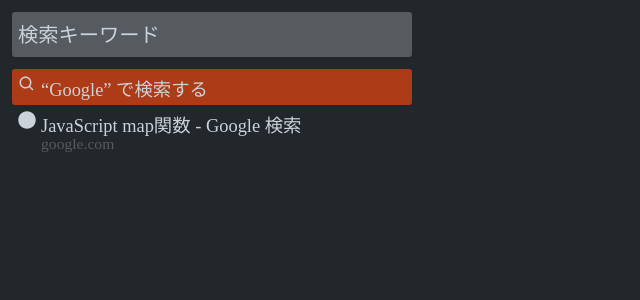
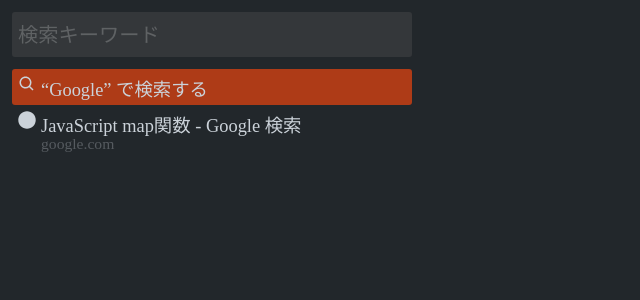
Before and after one commit to Garnet3106/choco, a React (Vite) app: page / in a window 1280 px wide. Shown: the top 300 px of the page, without its empty margins (0-640 px from the left). Built offline with nearby package versions, Linux system fonts and the light colour scheme.

Commit message:
Fix colors

```diff
--- a/src/components/Search/Search.css
+++ b/src/components/Search/Search.css
@@ -3,7 +3,7 @@
 }
 
 .search-bar {
-  background-color: var(--light-gray-color);
+  background-color: var(--dark-gray-color);
   border: none;
   border-radius: var(--border-radius);
   box-sizing: border-box;
@@ -15,7 +15,7 @@
 }
 
 .search-bar::placeholder {
-  color: var(--white-color);
+  color: #5f6264;
 }
 
 .search-results {
--- a/src/components/Search/Search.tsx
+++ b/src/components/Search/Search.tsx
@@ -1,6 +1,6 @@
+import './Search.css';
 import { useEffect, useState } from 'react';
 import { SearchItem, SearchItemType } from '../../common/search';
-import './Search.css';
 import SearchResultItem from './SearchResultItem/SearchResultItem';
 
 export default function Search() {
--- a/src/components/Search/SearchResultItem/SearchResultItem.css
+++ b/src/components/Search/SearchResultItem/SearchResultItem.css
@@ -11,6 +11,14 @@
   background-color: var(--dark-gray-color);
 }
 
+.search-result-item-selected {
+  background-color: var(--main-color);
+}
+
+.search-result-item-selected:hover {
+  background-color: var(--main-color);
+}
+
 .search-result-item-content {
   display: flex;
   flex-direction: column;
@@ -21,3 +29,8 @@
   font-size: 85%;
   margin-top: -2px;
 }
+
+.search-result-item-selected
+.search-result-item-caption {
+  color: var(--light-main-color);
+}
--- a/src/components/Search/SearchResultItem/SearchResultItem.tsx
+++ b/src/components/Search/SearchResultItem/SearchResultItem.tsx
@@ -43,10 +43,7 @@
   }
 
   return (
-    <div
-      className='search-result-item'
-      style={{ backgroundColor: props.selected ? 'var(--main-color)' : undefined }}
-    >
+    <div className={`search-result-item ${props.selected ? 'search-result-item-selected' : ''}`}>
       {elements.topIcon}
       <div className='search-result-item-content'>
         <span>{elements.text}</span>
--- a/src/index.css
+++ b/src/index.css
@@ -1,6 +1,7 @@
 :root {
   --base-color: #22272b;
   --main-color: #ae3b17;
+  --light-main-color: #cb8671;
   --dark-gray-color: #34373a;
   --light-gray-color: #565b60;
   --white-color: #cbd2d9;
```
